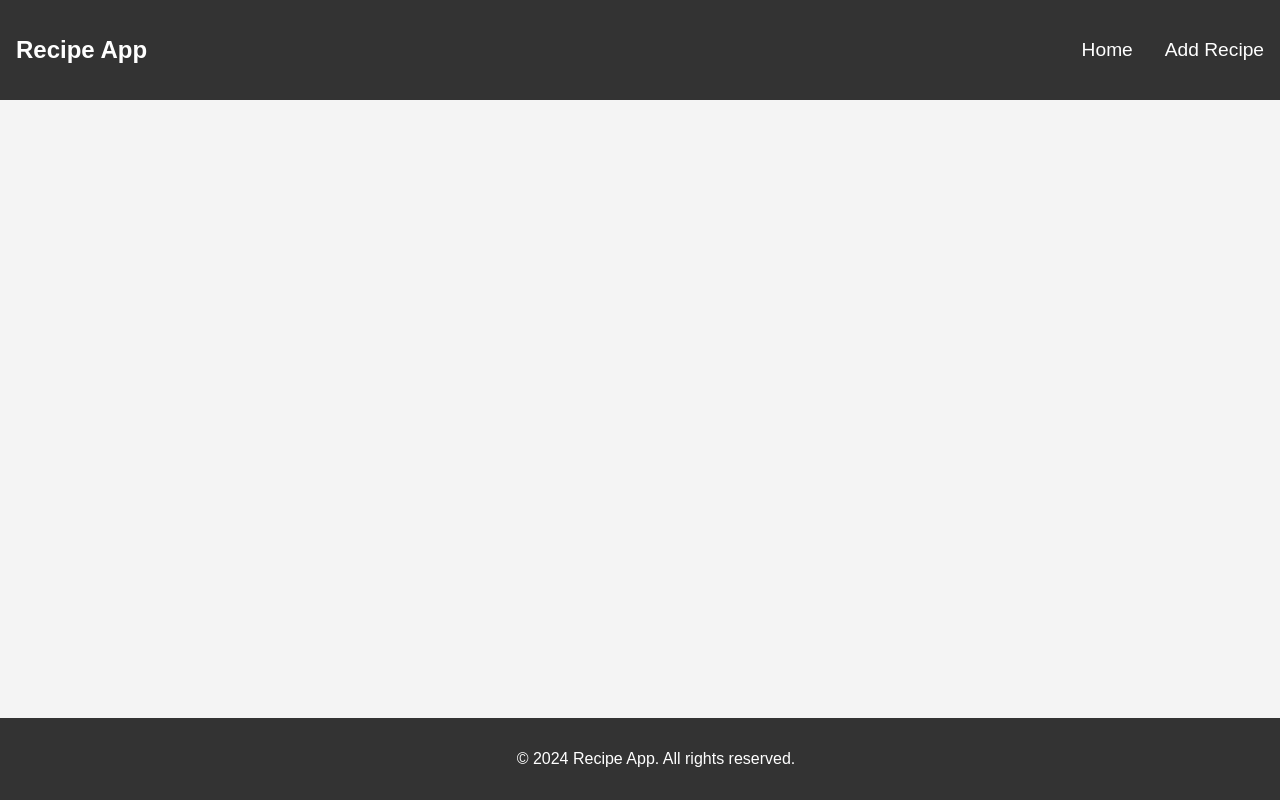
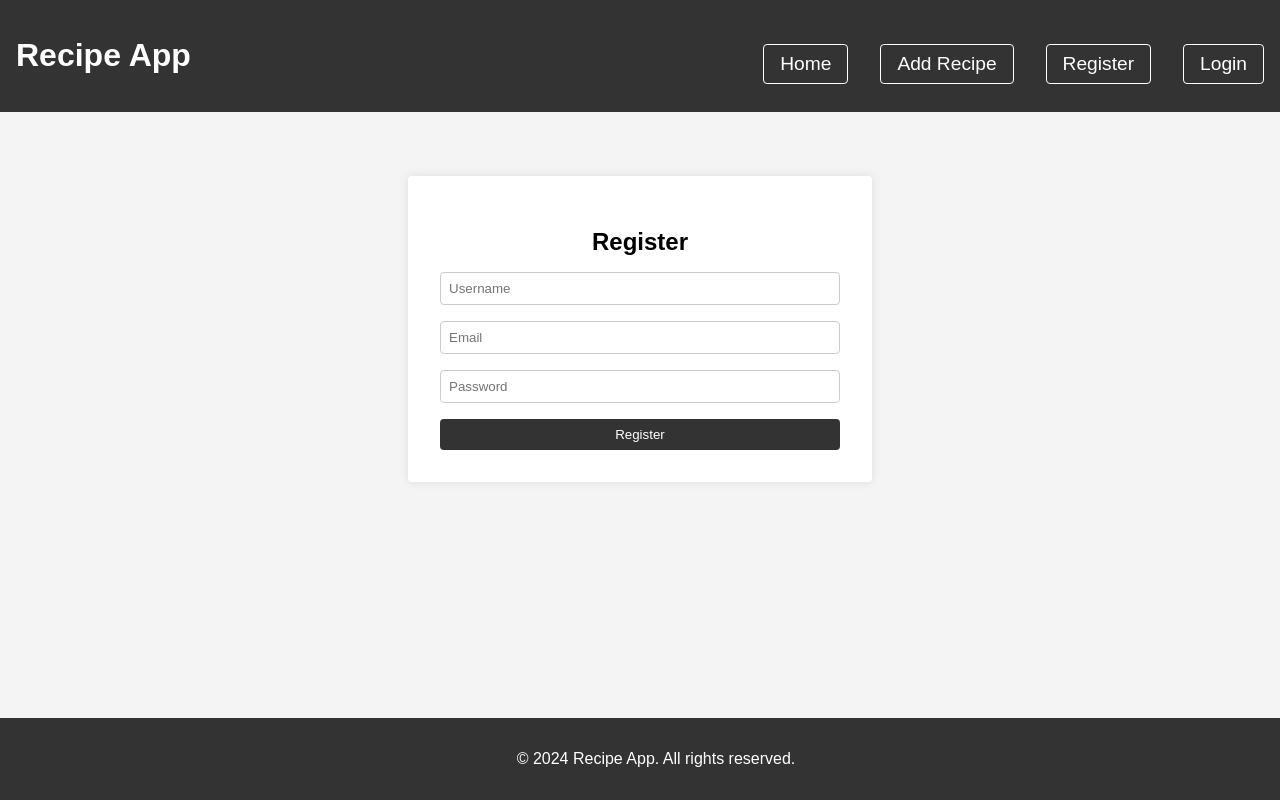
Before and after one commit to Ali-Rhayem/Recipe-App, a React (Create React App) app: page /register in a window 1280 px wide. Built offline with nearby package versions, Linux system fonts and the light colour scheme.

Commit message:
added login and register functionality for users

```diff
--- a/src/App.js
+++ b/src/App.js
@@ -6,23 +6,31 @@ import Navbar from './components/Navbar';
 import AddRecipe from './components/AddRecipe';
 import RecipeList from './components/RecipeList';
 import RecipeDetails from './components/RecipeDetails';
+import Register from './components/Register';
+import Login from './components/login';
+import { UserProvider } from './components/UserContext';
+import ProtectedRoute from './components/ProtectedRoute';
 import './styles.css';
 
 const App = () => {
     return (
+        <UserProvider>
             <Router>
                 <div className="App">
                     <Header />
                     <main>
                         <Routes>
-                        <Route path="/" element={<RecipeList />} />
-                        <Route path="/add-recipe" element={<AddRecipe />} />
+                            <Route path="/" element={<ProtectedRoute><RecipeList /></ProtectedRoute>} />
+                            <Route path="/add-recipe" element={<ProtectedRoute><AddRecipe /></ProtectedRoute>} />
                             <Route path="/recipe/:id" element={<RecipeDetails />} />
+                            <Route path="/register" element={<Register />} />
+                            <Route path="/login" element={<Login />} />
                         </Routes>
                     </main>
                     <Footer />
                 </div>
             </Router>
+        </UserProvider>
     );
 };
 
--- a/src/components/Header.jsx
+++ b/src/components/Header.jsx
@@ -1,13 +1,27 @@
-import React from 'react';
+import React, { useContext } from 'react';
 import { Link } from 'react-router-dom';
+import { UserContext } from './UserContext';
 
 const Header = () => {
+    const { user, logout } = useContext(UserContext);
+
     return (
         <header>
-            <h2>Recipe App</h2>
+            <h1>Recipe App</h1>
             <div className="header-links">
                 <Link to="/">Home</Link>
                 <Link to="/add-recipe">Add Recipe</Link>
+                {user ? (
+                    <>
+                        <span>Welcome, {user.username}</span>
+                        <button onClick={logout}>Logout</button>
+                    </>
+                ) : (
+                    <>
+                        <Link to="/register">Register</Link>
+                        <Link to="/login">Login</Link>
+                    </>
+                )}
             </div>
         </header>
     );
--- /dev/null
+++ b/src/components/ProtectedRoute.jsx
@@ -0,0 +1,15 @@
+import React, { useContext } from 'react';
+import { Navigate } from 'react-router-dom';
+import { UserContext } from './UserContext';
+
+const ProtectedRoute = ({ children }) => {
+    const { user } = useContext(UserContext);
+
+    if (!user) {
+        return <Navigate to="/login" />;
+    }
+
+    return children;
+};
+
+export default ProtectedRoute;
--- /dev/null
+++ b/src/components/Register.jsx
@@ -0,0 +1,38 @@
+import React, { useState } from 'react';
+import axios from 'axios';
+
+const Register = () => {
+    const [username, setUsername] = useState('');
+    const [email, setEmail] = useState('');
+    const [password, setPassword] = useState('');
+    const [message, setMessage] = useState('');
+
+    const handleRegister = (e) => {
+        e.preventDefault();
+        const user = { username, email, password };
+
+        axios.post('http://localhost/recipe-app/Back_end/users/register.php', user)
+            .then(response => {
+                if (response.data.success) {
+                    setMessage('Registration successful!');
+                } else {
+                    setMessage(`Error: ${response.data.error}`);
+                }
+            });
+    };
+
+    return (
+        <div className="form-container">
+            <h2>Register</h2>
+            <form onSubmit={handleRegister}>
+                <input type="text" placeholder="Username" value={username} onChange={e => setUsername(e.target.value)} required />
+                <input type="email" placeholder="Email" value={email} onChange={e => setEmail(e.target.value)} required />
+                <input type="password" placeholder="Password" value={password} onChange={e => setPassword(e.target.value)} required />
+                <button type="submit">Register</button>
+            </form>
+            {message && <p>{message}</p>}
+        </div>
+    );
+};
+
+export default Register;
--- /dev/null
+++ b/src/components/UserContext.jsx
@@ -0,0 +1,16 @@
+import React, { createContext, useState } from 'react';
+
+export const UserContext = createContext();
+
+export const UserProvider = ({ children }) => {
+    const [user, setUser] = useState(null);
+
+    const login = (userData) => setUser(userData);
+    const logout = () => setUser(null);
+
+    return (
+        <UserContext.Provider value={{ user, login, logout }}>
+            {children}
+        </UserContext.Provider>
+    );
+};
--- /dev/null
+++ b/src/components/login.jsx
@@ -0,0 +1,44 @@
+import React, { useState, useContext } from 'react';
+import axios from 'axios';
+import { UserContext } from './UserContext';
+import { useNavigate } from 'react-router-dom';
+
+
+const Login = () => {
+    const [username, setUsername] = useState('');
+    const [password, setPassword] = useState('');
+    const [message, setMessage] = useState('');
+    const { login } = useContext(UserContext);
+    const navigate = useNavigate();
+
+
+    const handleLogin = (e) => {
+        e.preventDefault();
+        const user = { username, password };
+
+        axios.post('http://localhost/recipe-app/Back_end/users/login.php', user)
+            .then(response => {
+                if (response.data.success) {
+                    login(response.data.user);
+                    setMessage('Login successful!');
+                    navigate('/');
+                } else {
+                    setMessage(`Error: ${response.data.error}`);
+                }
+            });
+    };
+
+    return (
+        <div className="form-container">
+            <h2>Login</h2>
+            <form onSubmit={handleLogin}>
+                <input type="text" placeholder="Username" value={username} onChange={e => setUsername(e.target.value)} required />
+                <input type="password" placeholder="Password" value={password} onChange={e => setPassword(e.target.value)} required />
+                <button type="submit">Login</button>
+            </form>
+            {message && <p>{message}</p>}
+        </div>
+    );
+};
+
+export default Login;
--- a/src/styles.css
+++ b/src/styles.css
@@ -185,3 +185,81 @@ main {
 .comment-form button:hover {
     background-color: #555;
 }
+
+.form-container {
+    background-color: #fff;
+    padding: 2rem;
+    border-radius: 4px;
+    box-shadow: 0 0 10px rgba(0, 0, 0, 0.1);
+    margin: 2rem auto;
+    max-width: 400px;
+}
+
+.form-container h2 {
+    margin-bottom: 1rem;
+    text-align: center;
+}
+
+.form-container form {
+    display: flex;
+    flex-direction: column;
+    gap: 1rem;
+}
+
+.form-container input {
+    padding: 0.5rem;
+    border: 1px solid #ccc;
+    border-radius: 4px;
+}
+
+.form-container button {
+    padding: 0.5rem;
+    background-color: #333;
+    color: #fff;
+    border: none;
+    border-radius: 4px;
+    cursor: pointer;
+}
+
+.form-container button:hover {
+    background-color: #555;
+}
+
+.form-container p {
+    text-align: center;
+    color: red;
+}
+
+.header-links {
+    margin-top: 1rem;
+    display: flex;
+    justify-content: center;
+    gap: 2rem;
+}
+
+.header-links a, .header-links span {
+    color: #fff;
+    text-decoration: none;
+    padding: 0.5rem 1rem;
+    border: 1px solid #fff;
+    border-radius: 4px;
+    transition: background-color 0.3s;
+}
+
+.header-links a:hover, .header-links span:hover {
+    background-color: #555;
+}
+
+.header-links button {
+    background-color: #333;
+    color: #fff;
+    border: 1px solid #fff;
+    border-radius: 4px;
+    cursor: pointer;
+    padding: 0.5rem 1rem;
+    transition: background-color 0.3s;
+}
+
+.header-links button:hover {
+    background-color: #555;
+}
```
Also changed, not shown: src/components/RecipeList.jsx (renamed from src/components/RecipeList.js), 2 other files (tests, documents, lock files or other folders). Lines whose indentation alone changed are shown as unchanged.
